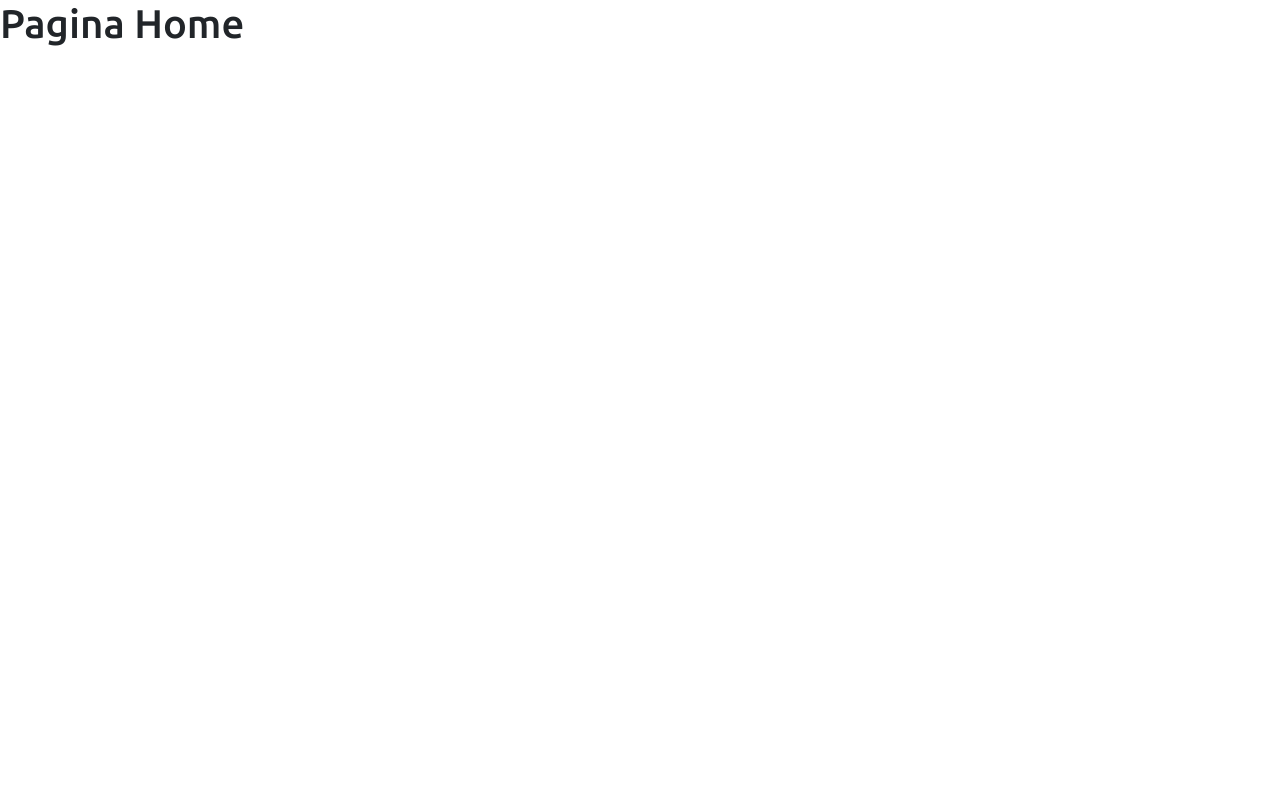
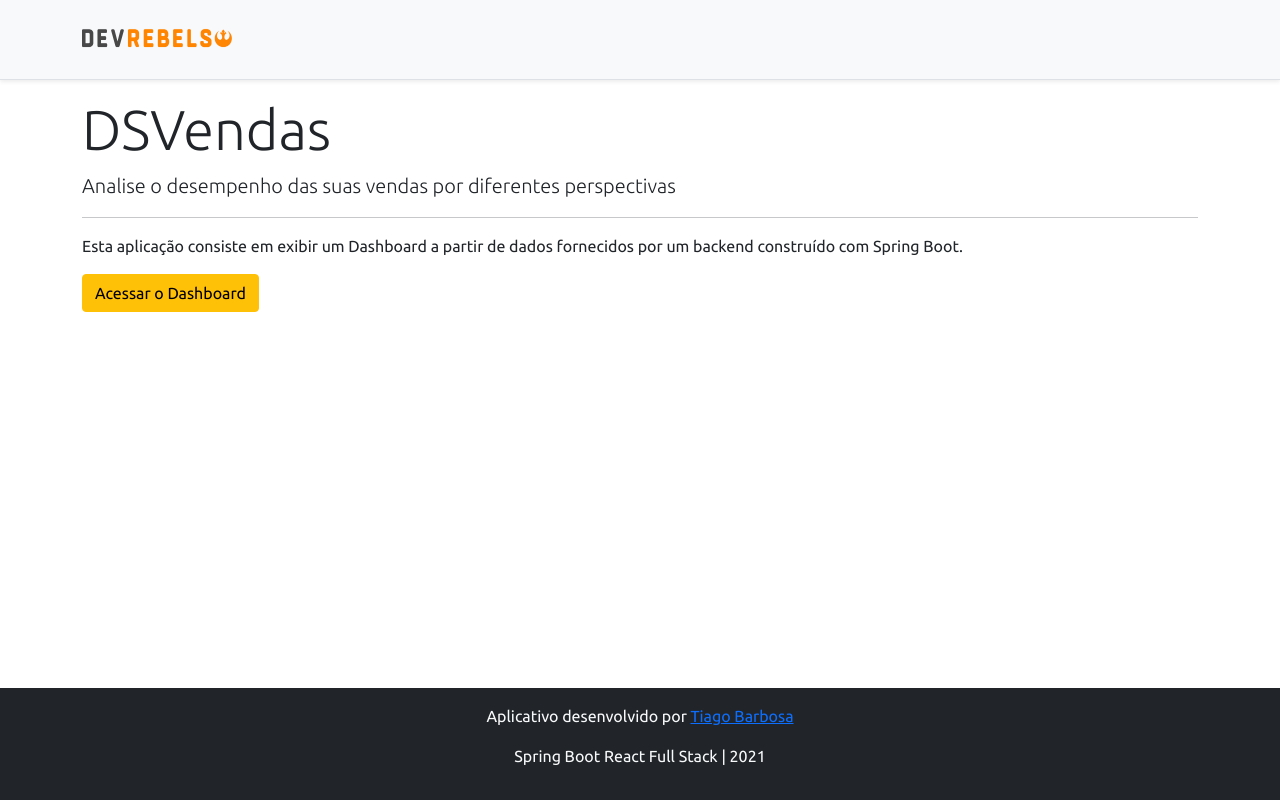
Before and after one commit to TiagoABarbosa/projeto-sds5, a React (Create React App) app in the folder frontend/: page / in a window 1280 px wide. Built offline with nearby package versions, Linux system fonts and the light colour scheme.

Commit message:
Home, navigation

```diff
--- a/frontend/src/components/NavBar/index.tsx
+++ b/frontend/src/components/NavBar/index.tsx
@@ -1,11 +1,14 @@
 import ImgDsDark from 'assets/img/ds-dark.png'
+import { Link } from 'react-router-dom';
 
 const NavBar = () => {
     return (
         <div className="d-flex flex-column flex-md-row align-items-center p-3 px-md-4 mb-3 bg-light border-bottom shadow-sm">
         <div className="container">
           <nav className="my-2 my-md-0 mr-md-3">
+            <Link to="/">
             <img src={ImgDsDark} alt="DevSuperior" width="150" />
+            </Link>
           </nav>
         </div>
       </div>
--- a/frontend/src/pages/Dashboard/index.tsx
+++ b/frontend/src/pages/Dashboard/index.tsx
@@ -1,9 +1,9 @@
-import ImgDsDark from "assets/img/ds-dark.png";
 import BarChart from "components/BarChart";
 import DataTable from "components/DataTable";
 import DonutChart from "components/DonutChart";
 import Footer from "components/Footer";
 import NavBar from "components/NavBar";
+import { Link } from "react-router-dom";
 
 const Dashboard = () => {
   return (
@@ -30,6 +30,9 @@
         </div>
 
         <DataTable />
+        <Link className="btn btn-warning btn-lg=" to="/">
+              Retornar a Home
+          </Link>
       </div>
       <Footer />
     </>
--- a/frontend/src/pages/Home/index.tsx
+++ b/frontend/src/pages/Home/index.tsx
@@ -1,8 +1,25 @@
+import Footer from "components/Footer";
+import NavBar from "components/NavBar";
+import { Link } from "react-router-dom";
+
 const Home = () => {
   return (
-    <div>
-      <h1>Pagina Home</h1>
-    </div>
+    <>
+    <NavBar />
+      <div className="container">
+        <div className="jumbotron">
+          <h1 className="display-4">DSVendas</h1>
+          <p className="lead">
+            Analise o desempenho das suas vendas por diferentes perspectivas</p>
+          <hr />
+          <p>Esta aplicação consiste em exibir um Dashboard a partir de dados fornecidos por um backend construído com Spring Boot.</p>
+          <Link className="btn btn-warning btn-lg=" to="/dashborad">
+              Acessar o Dashboard
+          </Link>
+        </div>
+      </div>
+      <Footer />
+    </>
   );
 };
 
```
